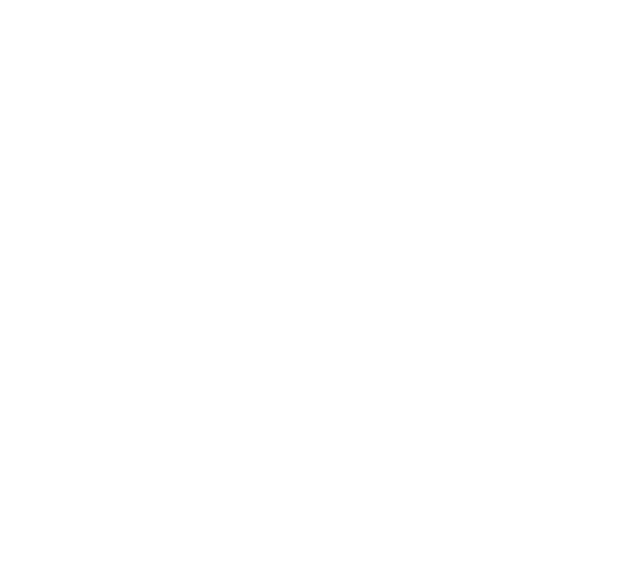
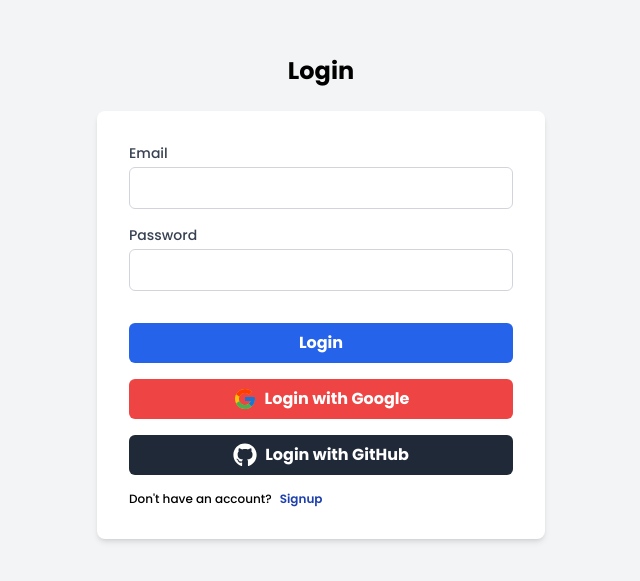
Before and after one commit to Vasudevshetty/studysyncs-v2, a React (Vite) app in the folder client/: page /login in a window 1280 px wide. Shown: the part 103-684 px from the top of the page, without its empty margins (319-959 px from the left). Built offline with nearby package versions, Linux system fonts and the light colour scheme.

Commit message:
added the login page simple ui using react hook form

```diff
--- a/client/package.json
+++ b/client/package.json
@@ -30,6 +30,7 @@
     "react-icons": "^5.3.0",
     "react-router-dom": "^6.26.2",
     "react-spring": "^9.7.4",
+    "react-toastify": "^10.0.5",
     "recharts": "^2.12.7",
     "tailwind-merge": "^2.5.2",
     "tailwindcss-animate": "^1.0.7"
--- a/client/src/pages/Login.jsx
+++ b/client/src/pages/Login.jsx
@@ -1,10 +1,126 @@
+/* eslint-disable react/no-unescaped-entities */
+/* eslint-disable no-unused-vars */
+/* eslint-disable no-useless-escape */
+import { useState } from "react";
+import { useForm } from "react-hook-form";
+import InputField from "@/components/Home/InputField";
+import { Link } from "react-router-dom";
+import { ToastContainer, toast } from "react-toastify";
+import "react-toastify/dist/ReactToastify.css";
+import { FcGoogle } from "react-icons/fc";
+import { FaGithub } from "react-icons/fa";
 
-function Login() {
+const Login = () => {
+  const {
+    register,
+    handleSubmit,
+    formState: { errors },
+  } = useForm();
+
+  const [isDisabled, setIsDisabled] = useState(false);
+
+  const onSubmit = (data) => {
+    console.log(data);
+    toast.success("Login Successful", {
+      position: "top-right",
+    });
+  };
+
+  const handleGoogleLogin = () => {
+    toast.info("Login with Google clicked", {
+      position: "top-right",
+    });
+  };
+
+  const handleGitHubLogin = () => {
+    toast.info("Login with GitHub clicked", {
+      position: "top-right",
+    });
+  };
+
   return (
-    <div>
+    <div className="flex flex-col items-center justify-center min-h-screen bg-gray-100 p-4 sm:p-6 lg:p-8">
+      <ToastContainer />
+      <h2 className="text-2xl font-bold mb-6 text-center">Login</h2>
 
+      <form
+        onSubmit={handleSubmit(onSubmit)}
+        className="w-full max-w-md bg-white p-8 rounded-lg shadow-md"
+      >
+        {/* Email */}
+        <InputField
+          id="email"
+          label="Email"
+          type="email"
+          register={register}
+          validation={{
+            required: "Email is required",
+            pattern: {
+              value: /^[\w-\.]+@([\w-]+\.)+[\w-]{2,4}$/i,
+              message: "Enter a valid email address",
+            },
+          }}
+          error={errors.email}
+          disabled={isDisabled}
+        />
+
+        {/* Password */}
+        <InputField
+          id="password"
+          label="Password"
+          type="password"
+          register={register}
+          validation={{
+            required: "Password is required",
+            minLength: {
+              value: 6,
+              message: "Password must be at least 6 characters long",
+            },
+          }}
+          error={errors.password}
+          disabled={isDisabled}
+        />
+
+        <button
+          type="submit"
+          className={`w-full bg-blue-600 text-white font-bold py-2 rounded-md hover:bg-blue-700 transition duration-200 mt-4 ${
+            isDisabled ? "opacity-50 cursor-not-allowed" : ""
+          }`}
+          disabled={isDisabled}
+        >
+          Login
+        </button>
+
+        <button
+          type="button"
+          onClick={handleGoogleLogin}
+          className="w-full bg-red-500 text-white font-bold py-2 rounded-md hover:bg-red-600 transition duration-200 mt-4 flex items-center justify-center"
+        >
+          <FcGoogle className="mr-2" size={24} />
+          Login with Google
+        </button>
+
+        <button
+          type="button"
+          onClick={handleGitHubLogin}
+          className="w-full bg-gray-800 text-white font-bold py-2 rounded-md hover:bg-gray-900 transition duration-200 mt-4 flex items-center justify-center"
+        >
+          <FaGithub className="mr-2" size={24} />
+          Login with GitHub
+        </button>
+
+        <p className="mt-4 text-xs font-medium">
+          Don't have an account?
+          <Link
+            to="/Signup"
+            className="text-blue-800 font-semibold hover:underline px-2"
+          >
+            Signup
+          </Link>
+        </p>
+      </form>
     </div>
   );
-}
+};
 
 export default Login;
--- a/client/src/pages/Signup.jsx
+++ b/client/src/pages/Signup.jsx
@@ -104,7 +104,7 @@
             to="/Login"
             className="text-blue-800 font-semibold hover:underline px-2"
           >
-            SignIn
+            Login
           </Link>
         </p>
       </form>
```
Also changed, not shown: 1 other file (tests, documents, lock files or other folders).
